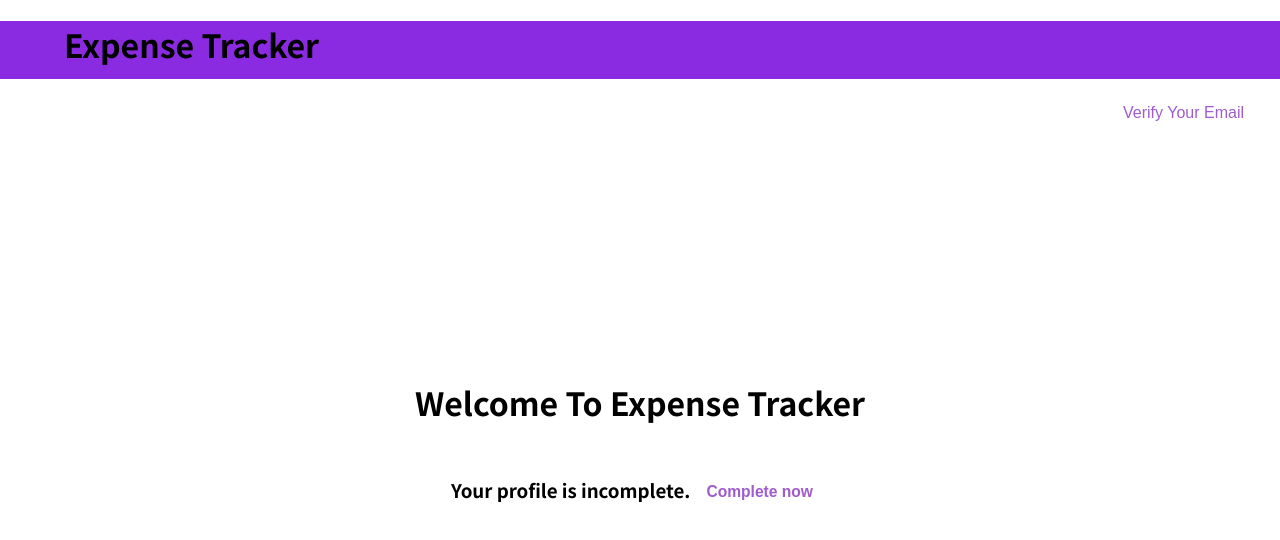
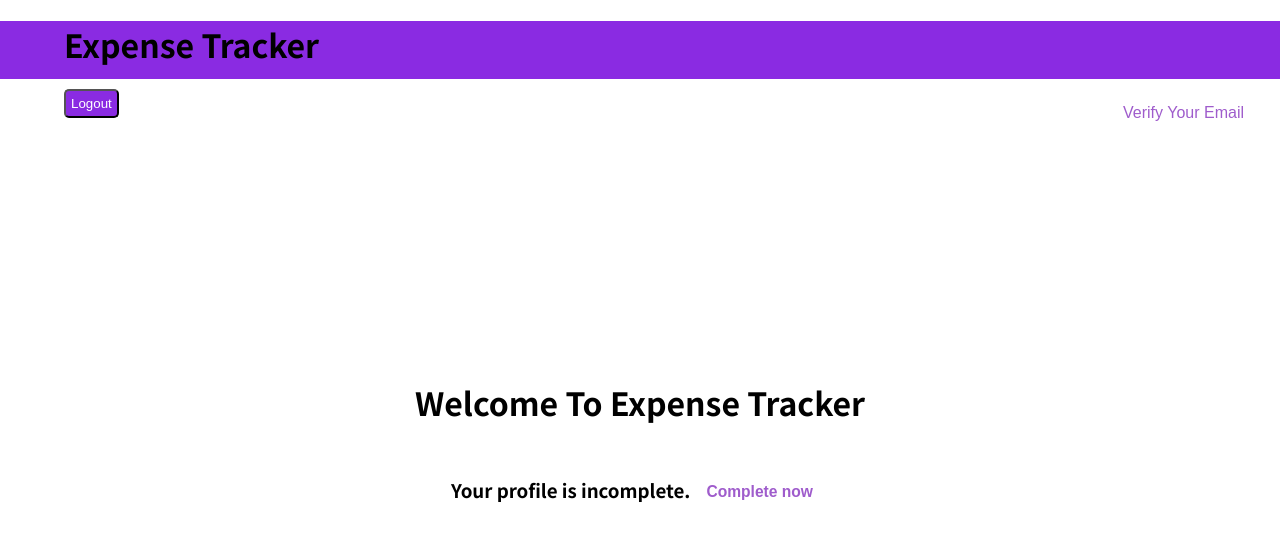
Before and after one commit to thajunnisaph/ExpenseTracker-react-app, a React (Create React App) app: page /home in a window 1280 px wide. Shown: the top 540 px of the page. Built offline with nearby package versions, Linux system fonts and the light colour scheme.

Commit message:
logout function added

```diff
--- a/src/Components/Layout/Header.js
+++ b/src/Components/Layout/Header.js
@@ -1,10 +1,18 @@
 import React from 'react';
+import { useHistory } from 'react-router-dom';
 import classes from './Header.module.css';
 
 function Header() {
+  const history = useHistory();
+  const logoutHandler = () =>{
+    localStorage.removeItem('token');
+     history.replace('/login');
+  }
   return (
     <div className={classes.header}>
         <h1>Expense Tracker</h1>
+        <div className={classes.logout}>
+        <button onClick={logoutHandler}>Logout</button></div>
     </div>
   )
 }
--- a/src/Components/Layout/Header.module.css
+++ b/src/Components/Layout/Header.module.css
@@ -4,3 +4,16 @@
    padding :0 5%
 
 }
+.logout button{
+   margin: auto;
+    border-radius: 5px;
+    padding: 5px;
+    color: white;
+    background-color:blueviolet;
+    cursor: pointer;
+
+
+}
+.logout{
+   text-align: left;
+}
--- a/src/Pages/Home.module.css
+++ b/src/Pages/Home.module.css
@@ -28,6 +28,6 @@ h3 {
    }
    .verify{
     margin-top: 20px;
-    text-align: right;
+    text-align:end;
     margin-right: 30px;
    }
```
